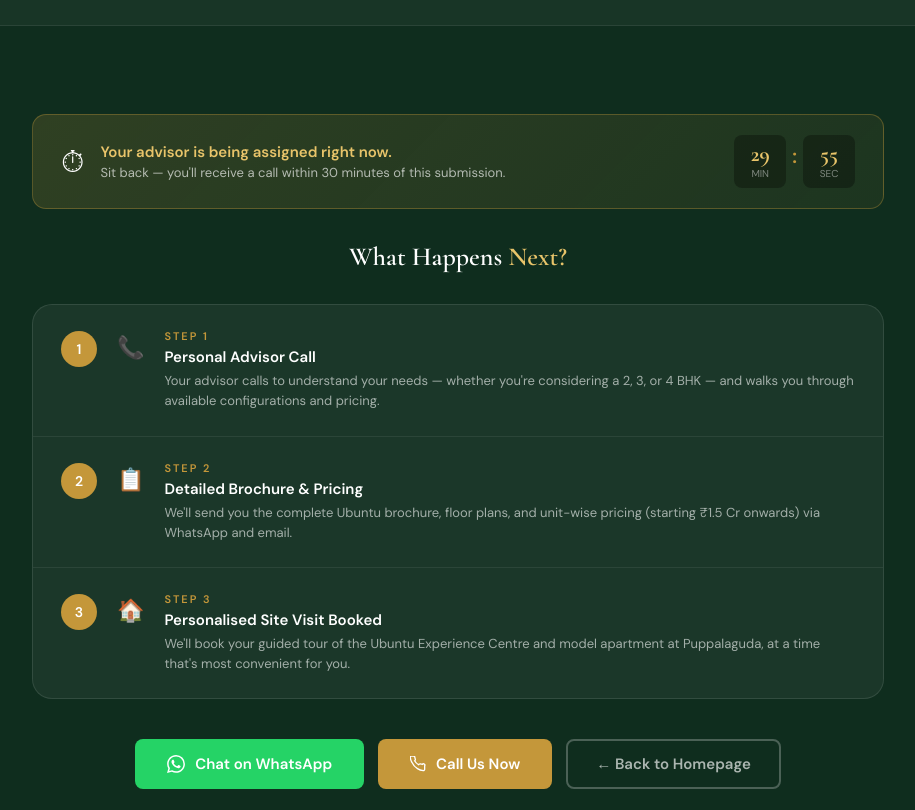
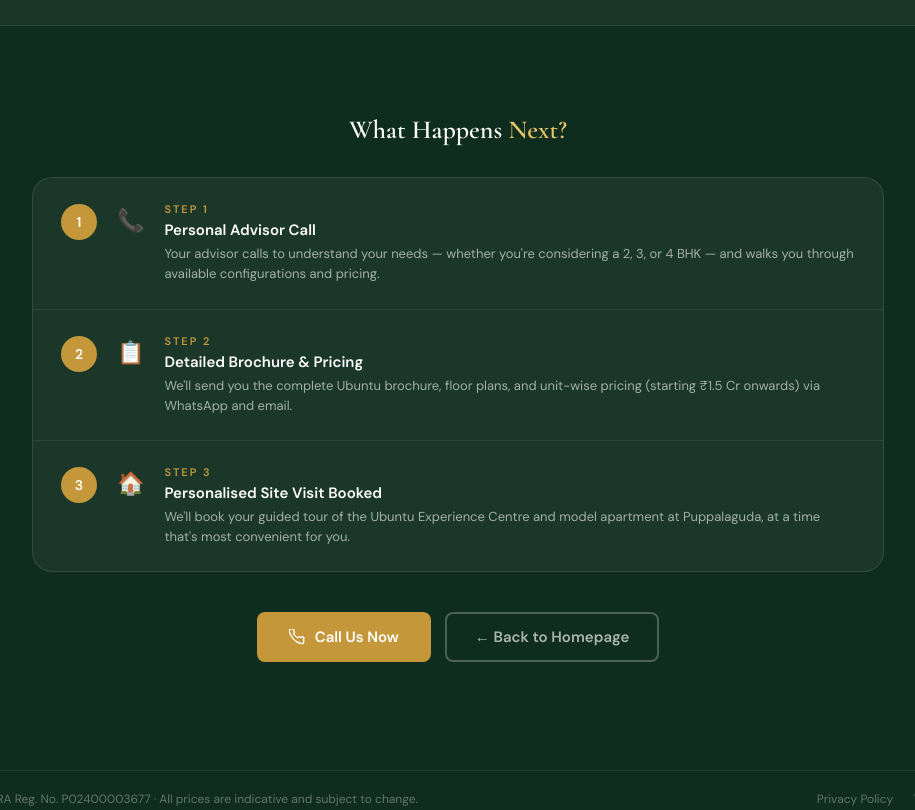
Before and after one commit to mota-abiram/suki-ubuntu, a website: page thankyou.html in a window 1280 px wide. Shown: the part 623-1433 px from the top of the page, without its empty margins (182-1097 px from the left). Drawn offline with nearby package versions, Linux system fonts and the light colour scheme.

Commit message:
remove-count

```diff
--- a/thankyou.html
+++ b/thankyou.html
@@ -949,25 +949,6 @@
         ================================================ -->
         <div class="ty-content">
 
-            <!-- Countdown callout -->
-            <div class="callout-banner" aria-label="Your advisor will call soon">
-                <div class="callout-ico">&#9201;</div>
-                <div class="callout-text">
-                    <strong>Your advisor is being assigned right now.</strong>
-                    <p>Sit back — you'll receive a call within 30 minutes of this submission.</p>
-                </div>
-                <div class="countdown-wrap" aria-live="polite" aria-label="Countdown timer">
-                    <div class="countdown-block">
-                        <div class="countdown-num" id="cd-min">30</div>
-                        <div class="countdown-lbl">MIN</div>
-                    </div>
-                    <div class="countdown-sep">:</div>
-                    <div class="countdown-block">
-                        <div class="countdown-num" id="cd-sec">00</div>
-                        <div class="countdown-lbl">SEC</div>
-                    </div>
-                </div>
-            </div>
 
             <h2 class="ty-section-title">What Happens <span>Next?</span></h2>
 
@@ -1006,16 +987,6 @@
 
             <!-- Action buttons -->
             <div class="ty-actions">
-                <a class="btn-wa"
-                    href="https://wa.me/919100000000?text=Hi%2C+I+just+submitted+an+enquiry+for+Sukhii+Ubuntu.+Please+share+the+brochure+and+pricing+details."
-                    target="_blank" rel="noopener"
-                    onclick="gtmPush('cta_click',{cta_name:'TY WhatsApp',page:'thankyou'});">
-                    <svg width="18" height="18" viewBox="0 0 24 24" fill="currentColor">
-                        <path
-                            d="M17.472 14.382c-.297-.149-1.758-.867-2.03-.967-.273-.099-.471-.148-.67.15-.197.297-.767.966-.94 1.164-.173.199-.347.223-.644.075-.297-.15-1.255-.463-2.39-1.475-.883-.788-1.48-1.761-1.653-2.059-.173-.297-.018-.458.13-.606.134-.133.298-.347.446-.52.149-.174.198-.298.298-.497.099-.198.05-.371-.025-.52-.075-.149-.669-1.612-.916-2.207-.242-.579-.487-.5-.669-.51-.173-.008-.371-.01-.57-.01-.198 0-.52.074-.792.372-.272.297-1.04 1.016-1.04 2.479 0 1.462 1.065 2.875 1.213 3.074.149.198 2.096 3.2 5.077 4.487.709.306 1.262.489 1.694.625.712.227 1.36.195 1.871.118.571-.085 1.758-.719 2.006-1.413.248-.694.248-1.289.173-1.413-.074-.124-.272-.198-.57-.347m-5.421 7.403h-.004a9.87 9.87 0 01-5.031-1.378l-.361-.214-3.741.982.998-3.648-.235-.374a9.86 9.86 0 01-1.51-5.26c.001-5.45 4.436-9.884 9.888-9.884 2.64 0 5.122 1.03 6.988 2.898a9.825 9.825 0 012.893 6.994c-.003 5.45-4.437 9.884-9.885 9.884m8.413-18.297A11.815 11.815 0 0012.05 0C5.495 0 .16 5.335.157 11.892c0 2.096.547 4.142 1.588 5.945L.057 24l6.305-1.654a11.882 11.882 0 005.683 1.448h.005c6.554 0 11.89-5.335 11.893-11.893a11.821 11.821 0 00-3.48-8.413Z" />
-                    </svg>
-                    Chat on WhatsApp
-                </a>
                 <a class="btn-call" href="tel:+919100000000"
                     onclick="gtmPush('cta_click',{cta_name:'TY Call',page:'thankyou'});">
                     <svg width="16" height="16" fill="none" stroke="currentColor" stroke-width="2" viewBox="0 0 24 24">
@@ -1241,35 +1212,6 @@
             // Optional: clear specific session markers if needed
         })();
 
-        /* ============================================================
-        STEP 6 — 30-MINUTE COUNTDOWN TIMER
-        Persists start time across page refreshes in sessionStorage.
-        ============================================================ */
-        (function startCountdown() {
-            var totalSeconds = 30 * 60;
-            var storeKey = 'ty_countdown_start';
-            var now = Math.floor(Date.now() / 1000);
-            var stored = parseInt(sessionStorage.getItem(storeKey), 10);
-
-            if (!stored || (now - stored) > totalSeconds) {
-                sessionStorage.setItem(storeKey, now);
-                stored = now;
-            }
-
-            var minEl = document.getElementById('cd-min');
-            var secEl = document.getElementById('cd-sec');
-
-            function tick() {
-                var elapsed = Math.floor(Date.now() / 1000) - stored;
-                var remaining = Math.max(0, totalSeconds - elapsed);
-                var m = Math.floor(remaining / 60);
-                var s = remaining % 60;
-                if (minEl) minEl.textContent = String(m).padStart(2, '0');
-                if (secEl) secEl.textContent = String(s).padStart(2, '0');
-                if (remaining > 0) requestAnimationFrame(tick);
-            }
-            tick();
-        })();
     </script>
 
     <!-- ================================================
```
